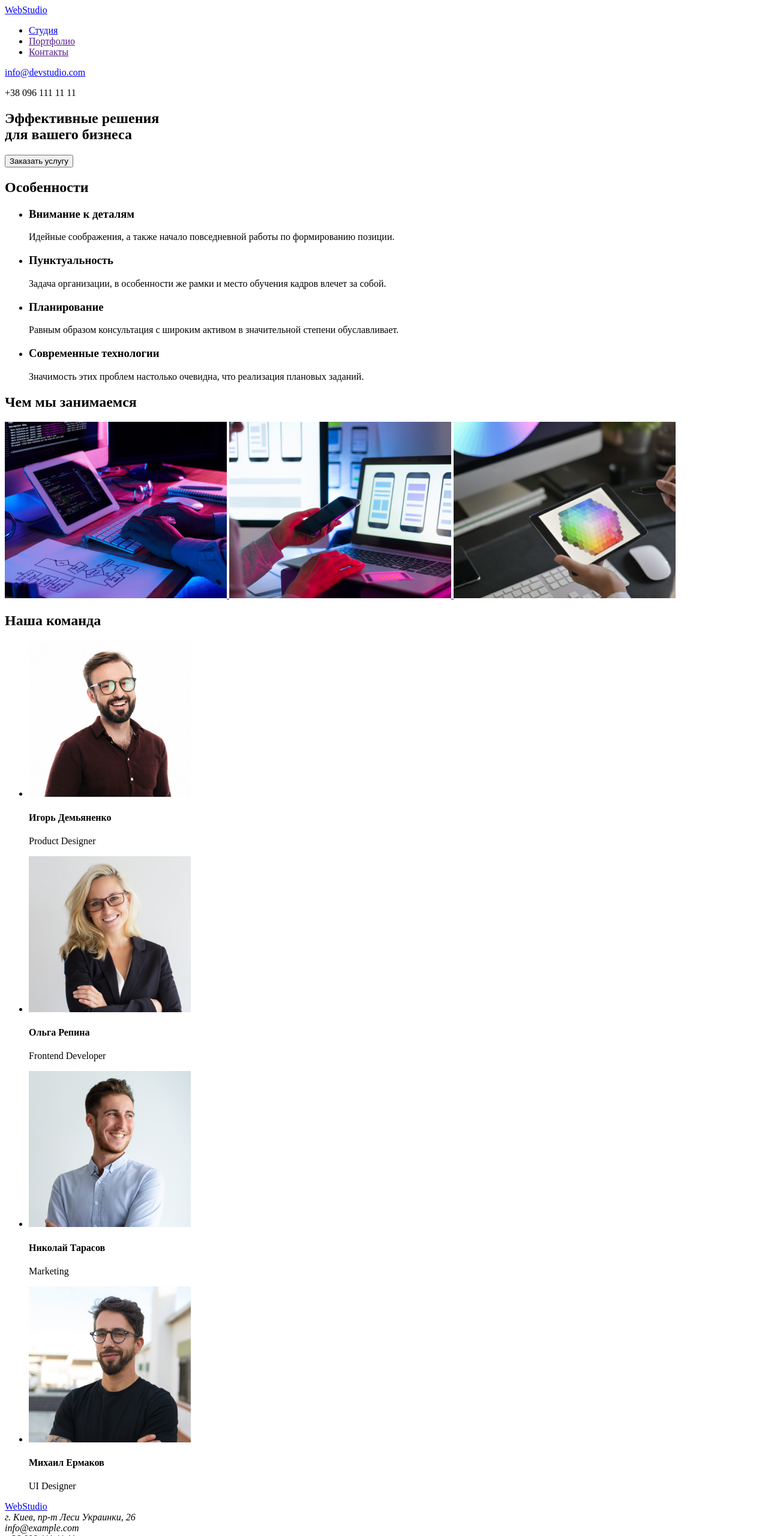
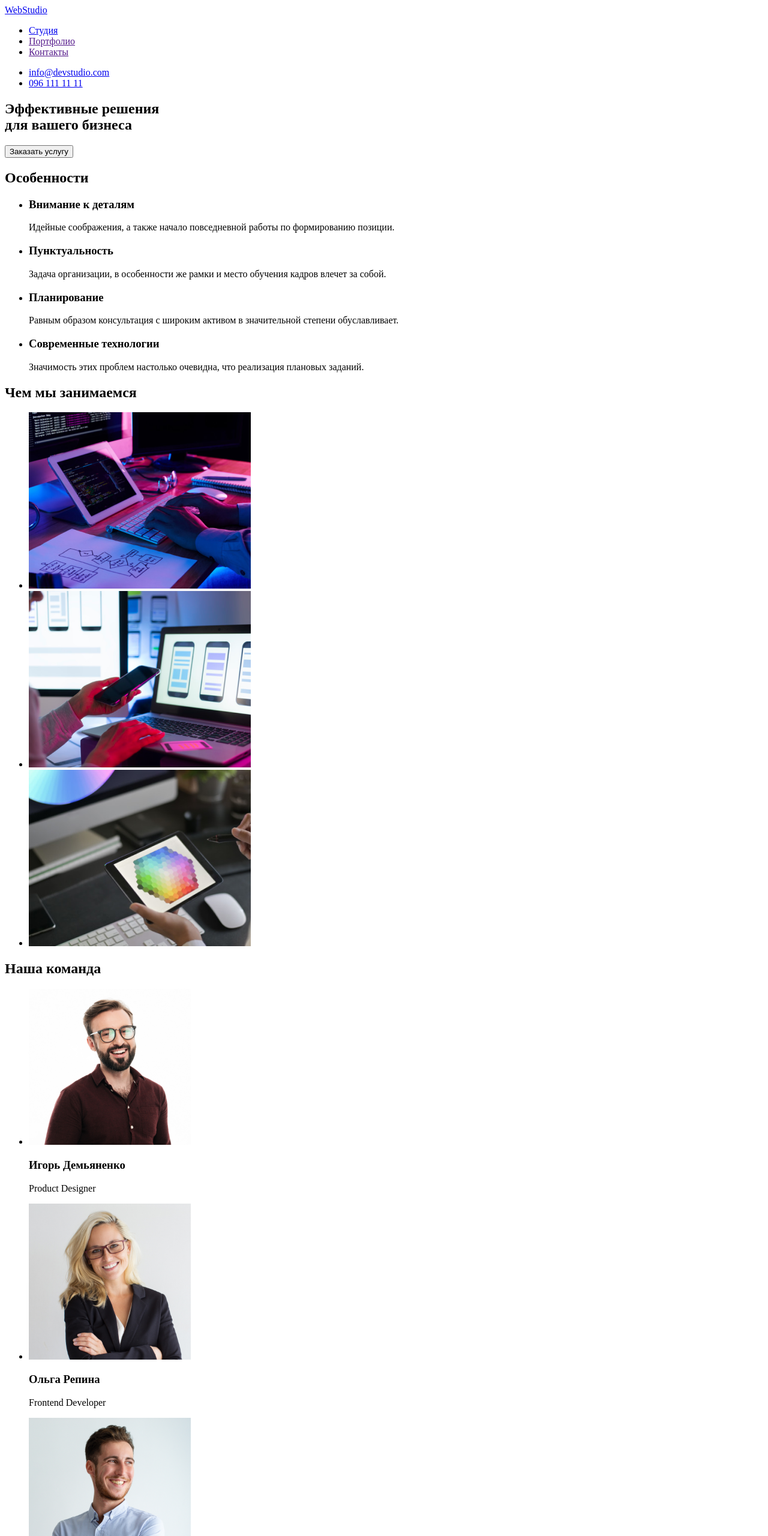
Before and after one commit to ChykhladzeMary/goit-markup-hw-01, a plain HTML site: page index.html in a window 1280 px wide. Shown: the top 2560 px of the page at 60% size. Drawn offline with Linux system fonts and the light colour scheme.

Commit message:
вносит правки от ментора

```diff
--- a/index.html
+++ b/index.html
@@ -24,8 +24,16 @@
             </ul>
         </nav>
 
+<ul>
+    <li>
         <a href="mailto:info@devstudio.com">info@devstudio.com</a>
-        <p>+38 096 111 11 11</p>
+    </li>
+    <li>
+        <a href="tel:096 111 11 11">096 111 11 11</a>
+    </li>
+
+</ul>
+
 
     </header>
 
@@ -70,38 +78,47 @@
         </section>
         <section>
             <h2>Чем мы занимаемся</h2>
-            <a href="/">
-                <img src="./images/img.png" alt="Набор текста на клавиатуре" width="370" height="294">
-            </a>
-            <a href="/">
-                <img src="./images/box2.png" alt="Монитор компьютера и экран телефона" width="370" height="294">
-            </a>
-            <a href="/">
-                <img src="./images/box3.png" alt="Цветовая гамма на планшете" width="370" height="294">
-            </a>
+           <ul>
+               <li>
+                    <img src="./images/img.png" alt="Набор текста на клавиатуре" width="370" height="294">
+
+               </li>
+
+                <li>
+                    <img src="./images/box2.png" alt="Монитор компьютера и экран телефона" width="370" height="294">
+
+                </li>
+
+                <li>
+                    <img src="./images/box3.png" alt="Цветовая гамма на планшете" width="370" height="294">
+
+                </li>
+
+           </ul>
+
         </section>
         <section>
             <h2>Наша команда</h2>
             <ul>
                 <li>
                     <img src="./images/img.jpg" alt="фото специалиста" width="270" height="260">
-                    <h4>Игорь Демьяненко</h4>
+                    <h3>Игорь Демьяненко</h3>
                     <p lang="en">Product Designer</p>
                 </li>
 
                 <li>
                     <img src="./images/img(1).jpg" alt="фото специалиста" width="270" height="260">
-                    <h4>Ольга Репина</h4>
+                    <h3>Ольга Репина</h3>
                     <p lang="en">Frontend Developer</p>
                 </li>
                 <li>
                     <img src="./images/img(2).jpg" alt="фото специалиста" width="270" height="260">
-                    <h4>Николай Тарасов</h4>
+                    <h3>Николай Тарасов</h3>
                     <p lang="en">Marketing</p>
                 </li>
                 <li>
                     <img src="./images/img(3).jpg" alt="фото специалиста" width="270" height="260">
-                    <h4>Михаил Ермаков</h4>
+                    <h3>Михаил Ермаков</h3>
                     <p lang="en">UI Designer</p>
                 </li>
             </ul>
@@ -117,9 +134,19 @@
         </a>
 
         <address>
-            г. Киев, пр-т Леси Украинки, 26<br />
-            info@example.com<br />
-            +38 099 111 11 11<br />
+            <ul>
+                <li>
+             <a href="https://www.google.com.ua/maps/place/%D0%B1%D1%83%D0%BB.+%D0%9B%D0%B5%D1%81%D0%B8+%D0%A3%D0%BA%D1%80%D0%B0%D0%B8%D0%BD%D0%BA%D0%B8,+26,+%D0%9A%D0%B8%D0%B5%D0%B2,+02000/@50.4265841,30.5361971,17z/data=!3m1!4b1!4m5!3m4!1s0x40d4cf0e033ecbe9:0x57a4dffefec77da0!8m2!3d50.4265807!4d30.5383858?hl=ru">г. Киев, пр-т Леси Украинки, 26</a>
+                </li>
+                <li>
+             <a href="mailto:info@example.com">info@example.com</a>
+                </li>
+                <li>
+             <a href="tel:+38 099 111 11 11">+38 099 111 11 11</a>
+                </li>
+
+            </ul>
+
         </address>
 
     </footer>
```
